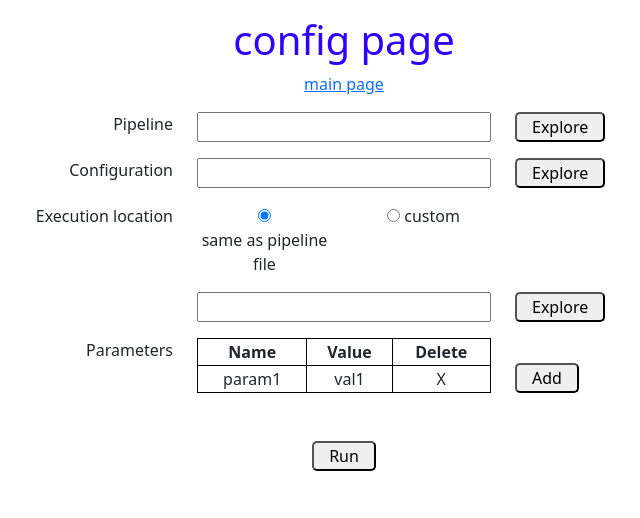
After one commit to ciastkocizjem/nextflow_gui, a Django app: page /main/config in a window 1280 px wide. The commit adds this page. Shown: the top 518 px of the page, without its empty margins (296-936 px from the left). Run offline with Django 4.2, Linux system fonts and the light colour scheme.

Commit message:
Dodane dwie strony i wstępny html na podstawie makiety

```diff
--- a/project/NextflowRedemption/static/NextflowRedemption/style.css
+++ b/project/NextflowRedemption/static/NextflowRedemption/style.css
@@ -1,3 +1,41 @@
 h1 {
-    color: red;
+    color: rgb(47, 0, 255);
 }
+
+body {
+    text-align: center !important;
+}
+
+button{
+    border-radius: 5px !important;
+    padding-inline: 15px !important;
+}
+
+.col-2, .col-3{
+    margin-top: 1rem !important;
+}
+
+.align-end{
+    text-align: end;
+}
+
+.align-start{
+    text-align: start;
+}
+
+input{
+    width: -webkit-fill-available;
+}
+
+input[type="radio"]{
+    width: unset;
+}
+
+table{
+    border: 1px solid black;
+    width: -webkit-fill-available;
+}
+
+th, td{
+    border-width: 1px !important;
+}
--- /dev/null
+++ b/project/NextflowRedemption/templates/Config/index.html
@@ -0,0 +1,59 @@
+{% load static %}
+<!DOCTYPE html>
+<html>
+    <head>
+        <link rel="stylesheet" type="text/css" href="{% static 'NextflowRedemption/style.css' %}">
+        <link href="https://cdn.jsdelivr.net/npm/bootstrap@5.1.3/dist/css/bootstrap.min.css" rel="stylesheet" integrity="sha384-1BmE4kWBq78iYhFldvKuhfTAU6auU8tT94WrHftjDbrCEXSU1oBoqyl2QvZ6jIW3" crossorigin="anonymous">
+    </head>
+    <body class="m-3">
+
+        <h1>config page</h1>
+        <a href="{% url 'index' %}">main page</a>
+        <div class="row justify-content-center">
+            <div class="col-2 align-end">Pipeline</div>
+            <div class="col-3"><input/></div>
+            <div class="col-2 align-start"><button>Explore</button></div>
+            <div class="w-100"></div>
+            <div class="col-2 align-end">Configuration</div>
+            <div class="col-3"><input/></div>
+            <div class="col-2 align-start"><button>Explore</button></div>
+            <div class="w-100"></div>
+            <div class="col-2 align-end">Execution location</div>
+            <div class="col-3">
+                <div class="row">
+                    <div class="col">
+                        <input type="radio" id="def_radio" name="exec_loc" value="default" checked>
+                        <label for="def_radio">same as pipeline file</label>
+                    </div>
+                    <div class="col">
+                        <input type="radio" id="cus_radio" name="exec_loc" value="custom" >
+                        <label for="cus_radio">custom</label>
+                    </div>
+                </div>
+            </div>
+            <div class="col-2"></div>
+            <div class="w-100"></div>
+            <div class="col-2"></div>
+            <div class="col-3"><input/></div>
+            <div class="col-2 align-start"><button>Explore</button></div>
+            <div class="w-100"></div>
+            <div class="col-2 align-end">Parameters</div>
+            <div class="col-3">
+                <table>
+                    <tr>
+                        <th>Name</th>
+                        <th>Value</th>
+                        <th>Delete</th>
+                      </tr>
+                      <tr>
+                        <td>param1</td>
+                        <td>val1</td>
+                        <td>X</td>
+                      </tr>
+                </table>
+            </div>
+            <div class="col-2 align-start" style="align-self: flex-end;"><button >Add</button></div>
+          </div>
+          <button class="m-5">Run</button>
+    </body>
+</html>
--- a/project/NextflowRedemption/urls.py
+++ b/project/NextflowRedemption/urls.py
@@ -4,4 +4,5 @@ from . import views
 
 urlpatterns = [
     path('', views.index, name='index'),
+    path('config',views.config, name='config')
 ]
--- a/project/NextflowRedemption/views.py
+++ b/project/NextflowRedemption/views.py
@@ -6,3 +6,7 @@ def index(request):
     context = { 'klucz': "test" }
     return render(request, 'NextflowRedemption/index.html', context)
     #return HttpResponse("Hello, world.")
+
+def config(request):
+    context = { 'klucz': "test" }
+    return render(request, 'Config/index.html', context)
--- a/project/project/urls.py
+++ b/project/project/urls.py
@@ -15,8 +15,9 @@ Including another URLconf
 """
 from django.contrib import admin
 from django.urls import path, include
+from django.views.generic import RedirectView
 
 urlpatterns = [
     path('admin/', admin.site.urls),
-    path('nextflowRedemption', include('NextflowRedemption.urls')),
+    path('main/', include('NextflowRedemption.urls')),
 ]
```
Also changed, not shown: project/NextflowRedemption/templates/NextflowRedemption/index.html (+5 -2 lines).
